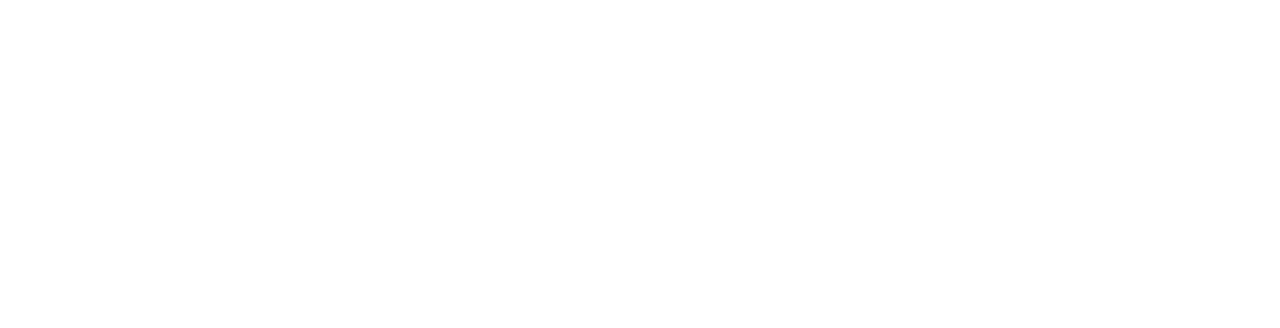
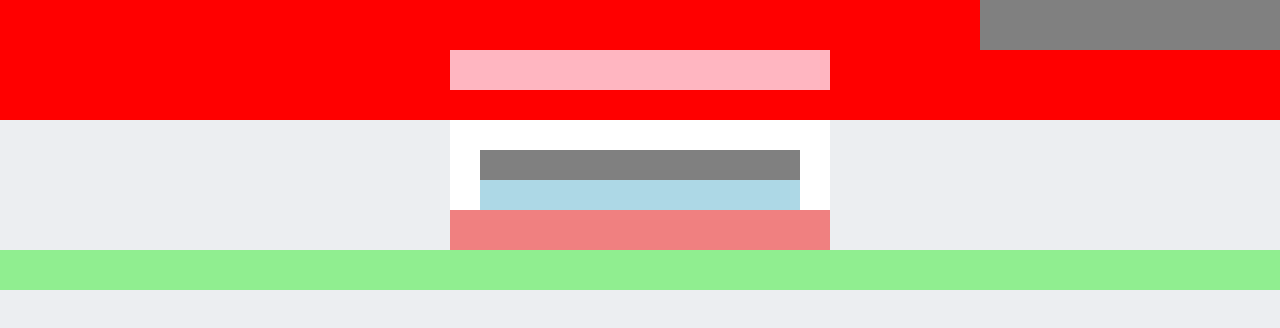
Before and after one commit to lBuggie/mint-signup-clone, a plain HTML site: page index.html in a window 1280 px wide. Drawn offline with Linux system fonts and the light colour scheme.

Commit message:
Add HTML elements and align them

```diff
--- a/index.html
+++ b/index.html
@@ -7,6 +7,26 @@
         <script src="https://kit.fontawesome.com/8e996abce9.js"></script>
     </head>
     <body>
+        <header>
+            <nav></nav>
+            <div id="header-logo">
 
+            </div>
+        </header>
+        <section>
+            <header id="section-header">
+
+            </header>
+
+            <form>
+
+            </form>
+            <footer>
+
+            </footer>
+        </section>
+        <footer>
+
+        </footer>
     </body>
 </html>
--- a/style.css
+++ b/style.css
@@ -0,0 +1,93 @@
+* {
+  margin: 0;
+  border: 0;
+  padding: 0;
+  box-sizing: border-box;
+}
+
+/* Color classes */
+.primary-color {
+  color: #4c4c4c;
+}
+
+.secondary-color {
+  color: #757575;
+}
+
+.link-color {
+  color: #0077c5;
+}
+
+.footer-color {
+  color: #505050
+}
+
+body {
+  background-color: #eceef1;
+}
+
+/* Main header */
+
+body > header {
+  background-color: red;
+  width: 100vw;
+  height: 15vh;
+}
+
+#header-logo {
+  min-width: 380px;
+  max-width: 380px;
+  height: 40px;
+  margin: 0 auto;
+  background-color: lightpink;
+}
+
+/* Nav elements */
+
+nav {
+  background-color: gray;
+  margin-left: auto;
+  width: 300px;
+  height: 50px;
+}
+
+/* Main section */
+
+section {
+  background-color: white;
+  min-width: 380px;
+  max-width: 380px;
+  padding: 30px 30px 0 30px;
+  margin: 0 auto;
+
+  display: flex;
+  flex-direction: column;
+  align-items: stretch;
+  justify-content: space-between;
+}
+
+section header {
+  background-color: gray;
+  height: 30px;
+}
+
+section form {
+  background-color: lightblue;
+  height: 30px;
+}
+
+section footer {
+  min-width: 380px;
+  max-width: 380px;
+  background-color: lightcoral;
+  height: 40px;
+  margin: 0 -30px;
+}
+
+/* Footer elements */
+
+footer {
+  background-color: lightgreen;
+  width: 100%;
+  height: 40px;
+}
```
